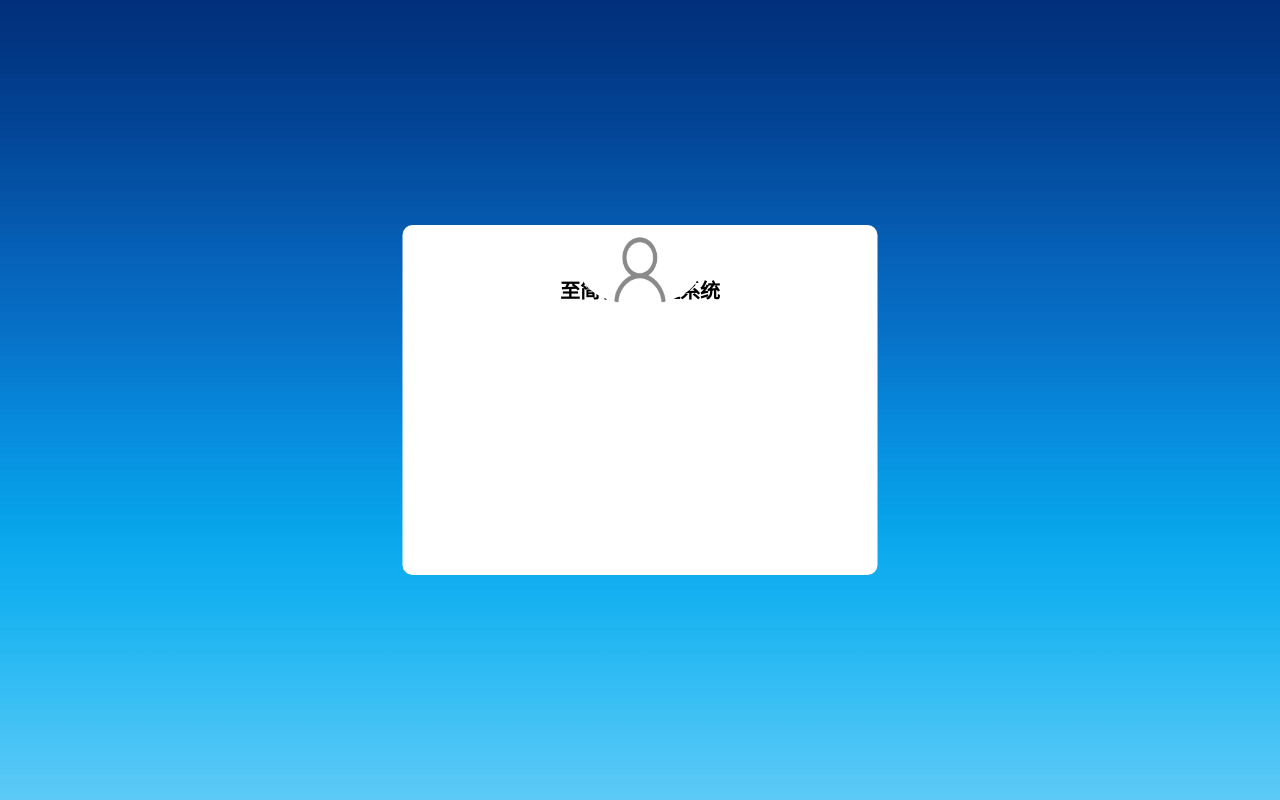
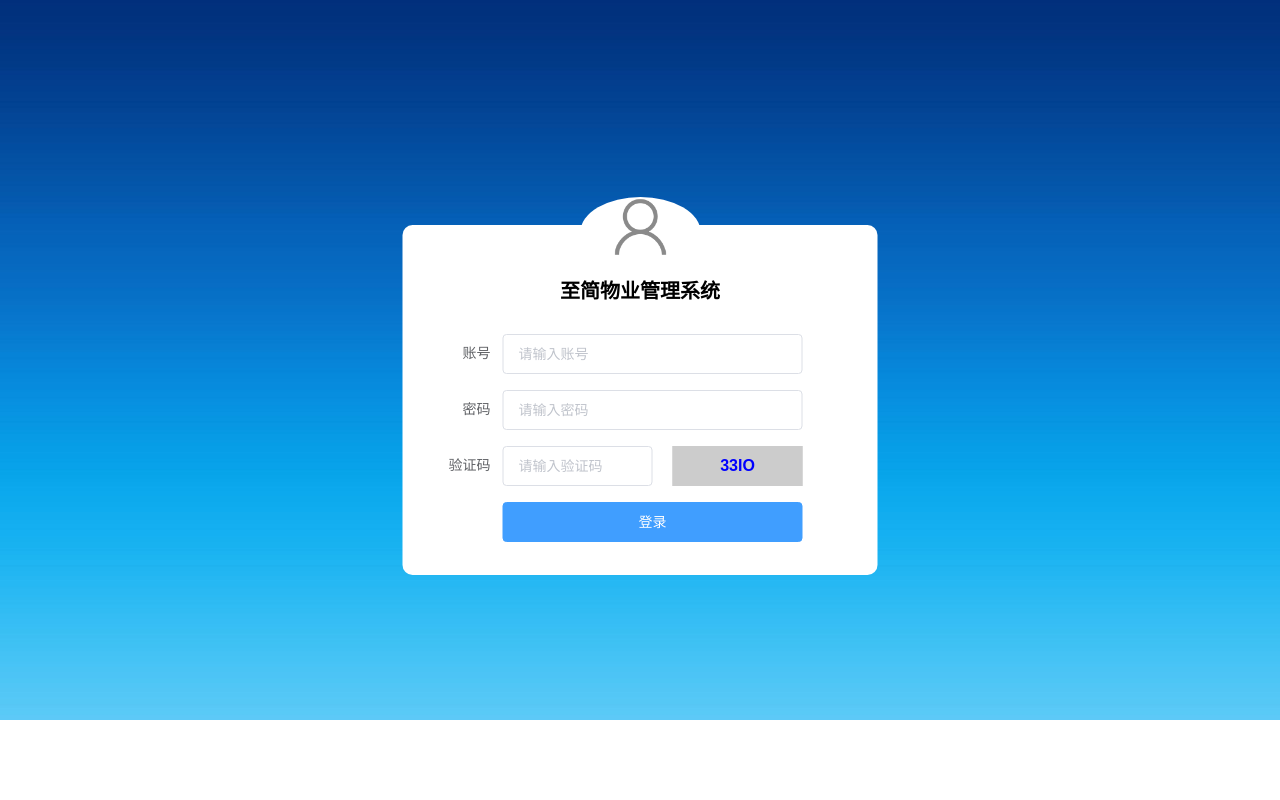
Before and after one commit to LiN5654947814/zjwy, a Vue app: page /login in a window 1280 px wide. Built offline with nearby package versions, Linux system fonts and the light colour scheme.

Commit message:
调整样式

```diff
--- a/public/index.html
+++ b/public/index.html
@@ -1,17 +1,30 @@
 <!DOCTYPE html>
 <html lang="en">
+
 <head>
   <meta charset="utf-8">
   <meta http-equiv="X-UA-Compatible" content="IE=edge">
   <meta name="viewport" content="width=device-width,initial-scale=1.0">
   <link rel="icon" href="<%= BASE_URL %>favicon.ico">
   <title>zjwy</title>
+  <style>
+    html,
+    body,
+    #app {
+      height: 100%;
+      margin: 0px;
+      padding: 0px;
+    }
+  </style>
 </head>
+
 <body>
   <noscript>
-      <strong>We're sorry but zjwy doesn't work properly without JavaScript enabled. Please enable it to continue.</strong>
+    <strong>We're sorry but zjwy doesn't work properly without JavaScript enabled. Please enable it to
+      continue.</strong>
   </noscript>
   <div id="app"></div>
   <!-- built files will be auto injected -->
 </body>
+
 </html>
--- a/src/App.vue
+++ b/src/App.vue
@@ -1,7 +1,6 @@
 <template>
   <div id="app">
-    <router-view>
-    </router-view>
+    <router-view />
   </div>
 </template>
 
@@ -12,11 +11,4 @@ export default {
 </script>
 
 <style>
-* {
-  padding: 0;
-  margin: 0;
-  overflow: hidden;
-  vertical-align: center;
-  height: 100%;
-}
 </style>
--- a/src/components/login/login.vue
+++ b/src/components/login/login.vue
@@ -1,13 +1,14 @@
 <template>
-  <div>
+  <div class="login-container">
     <!-- 背景图片 -->
-    <img src="../../assets/image/login_background.png">
+    <img src="../../assets/image/login_background.png"
+         class="login-background">
 
+    <!-- 登录表单 -->
+    <div class="login-form">
       <div class="login-form-icon">
         <img src="../../assets/icon/admin_login.png">
       </div>
-    <!-- 登录表单 -->
-    <div class="login-form">
       <div class="login-title">
         至简物业管理系统
       </div>
@@ -27,7 +28,7 @@
                     show-password></el-input>
         </el-form-item>
         <!-- 验证码 -->
-        <el-form-item>
+        <el-form-item label="验证码">
           <el-input placeholder="请输入验证码"
                     style="width:150px;"
                     v-model="inputCheck"></el-input>
@@ -94,6 +95,7 @@ export default {
           type: 'warning',
           message: '账户或密码不能为空'
         })
+        return
       }
       // 发请求
       this.$axios.get('/login', {
@@ -113,7 +115,7 @@ export default {
               message: '登录成功'
             })
             setTimeout(() => {
-              this.$router.push('/home')
+              this.$router.push('/')
             }, 2000)
           } else {
             this.$message({
@@ -132,12 +134,19 @@ export default {
 
 <style lang="scss" scoped>
 .login-form /deep/ .el-form-item {
-  margin-bottom: 5px;
+  margin-bottom: 15px;
 }
 .login-checkCode /deep/ .el-input__inner {
   text-align: center;
 }
 
+.login-container {
+  height: 100%;
+  overflow: hidden;
+  position: relative;
+  .login-background {
+    width: 100%;
+  }
   .login-form {
     width: 475px;
     height: 350px;
@@ -147,6 +156,21 @@ export default {
     left: 50%;
     transform: translate(-50%, -50%);
     position: absolute;
+    .login-form-icon {
+      width: 120px;
+      height: 70px;
+      text-align: center;
+      top: -18%;
+      left: 50%;
+      background-color: #fff;
+      border-radius: 50%;
+      transform: translate(-50%, 50%);
+      position: absolute;
+      z-index: 999;
+      img {
+        width: 50%;
+      }
+    }
     .login-title {
       font-size: 20px;
       font-weight: 700;
@@ -179,7 +203,7 @@ export default {
     width: 120px;
     height: 70px;
     text-align: center;
-  top: 25%;
+    top: -20%;
     left: 50%;
     background-color: #fff;
     border-radius: 50%;
@@ -190,4 +214,5 @@ export default {
       width: 50%;
     }
   }
+}
 </style>
--- a/src/views/home.vue
+++ b/src/views/home.vue
@@ -1,11 +1,12 @@
 <template>
-  <el-container>
+  <el-container direction="vertical">
     <!-- 头部区域 -->
     <el-header>Header</el-header>
     <!-- 页面主体区域 -->
     <el-container>
       <!-- 侧边栏区域 -->
-      <el-aside width="250px">Aside</el-aside>
+      <el-aside width="230px">
+      </el-aside>
       <!-- 中心信息区域 -->
       <el-main>Main</el-main>
     </el-container>
```
Lines whose indentation alone changed are shown as unchanged.
